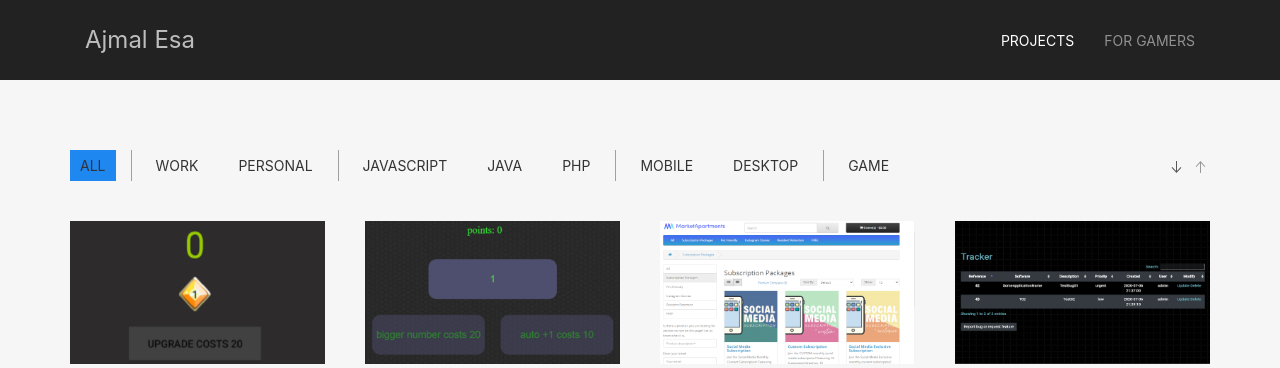
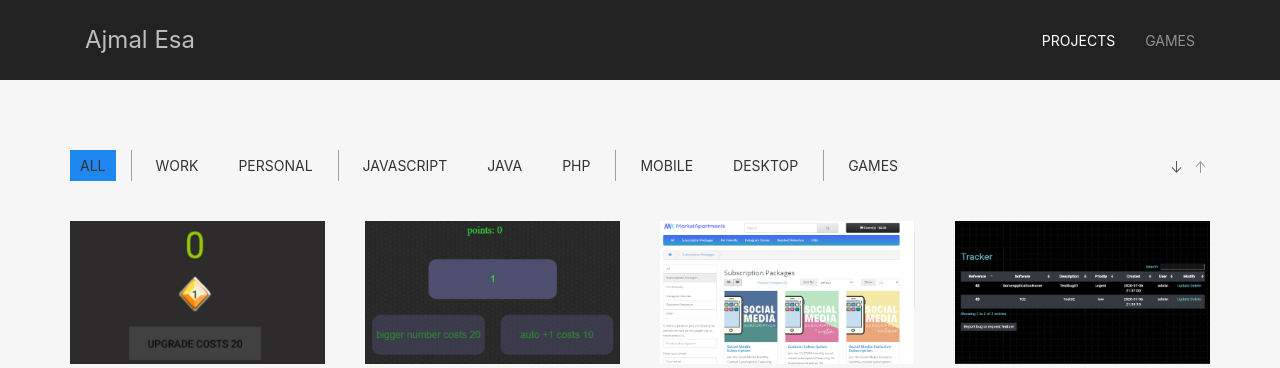
Before and after one commit to ajmalesa/Portfolio, a PHP site: page /index.php in a window 1280 px wide. Shown: the top 368 px of the page. Run offline with PHP 8.4, Linux system fonts and the light colour scheme.

Commit message:
Changed links, url and directory structure to say games instead of game

```diff
--- a/index.php
+++ b/index.php
@@ -27,7 +27,7 @@
         <div class="uk-navbar-right uk-visible@m uk-margin-large-right" uk-scrollspy="cls: uk-animation-slide-top; repeat: false">
             <ul class="uk-navbar-nav">
                 <li class="uk-active"><a href="/">Projects</a></li>
-                <li class=""><a href="#">For Gamers</a></li>
+                <li class=""><a href="/games">Games</a></li>
                 <!-- <li class=""><a href="#">Contact</a></li> -->
             </ul>
         </div>
@@ -42,7 +42,7 @@
             <div class="uk-offcanvas-bar uk-flex uk-flex-column">
                 <ul class="uk-nav uk-nav-primary uk-nav-center uk-margin-auto-vertical">
                     <li class="uk-active"><a href="/">Projects</a></li>
-                    <li class=""><a href="#">For Gamers</a></li>
+                    <li class=""><a href="/games">Games</a></li>
                     <!-- <li class=""><a href="#">Contact</a></li> -->
                 </ul>
             </div>
@@ -84,7 +84,7 @@
                         </div>
                         <div>
                             <ul class="uk-subnav uk-subnav-pill" uk-margin>
-                                <li ><a href="/game" class="uk-text-emphasis">GAME</a></li>
+                                <li ><a href="/games" class="uk-text-emphasis">GAMES</a></li>
                             </ul>
                         </div>
                     </div>
```
Also changed, not shown: games/css/custom.css (renamed from game/css/custom.css), games/css/nes.min.css (renamed from game/css/nes.min.css), games/img/avatar.png (renamed from game/img/avatar.png), games/index.php (renamed from game/index.php), games/js/script.js (renamed from game/js/script.js), games/js/typed.js (renamed from game/js/typed.js).
